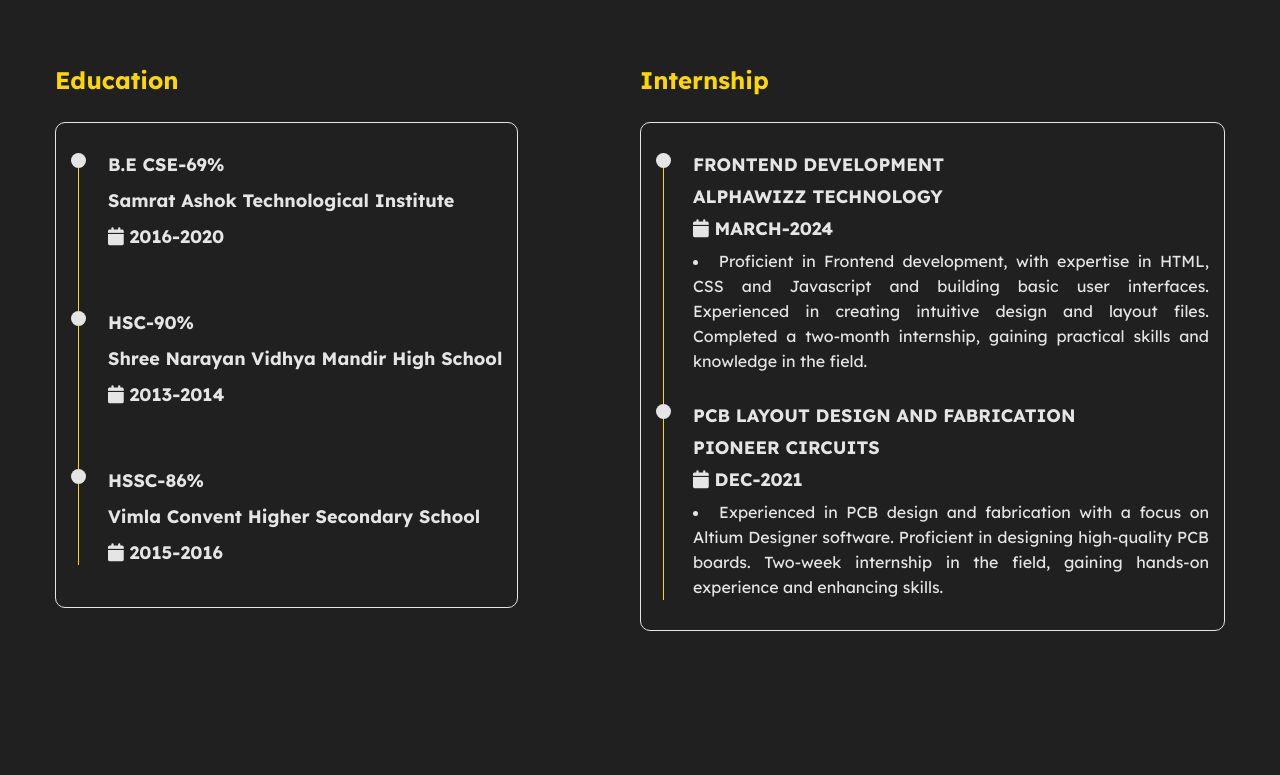
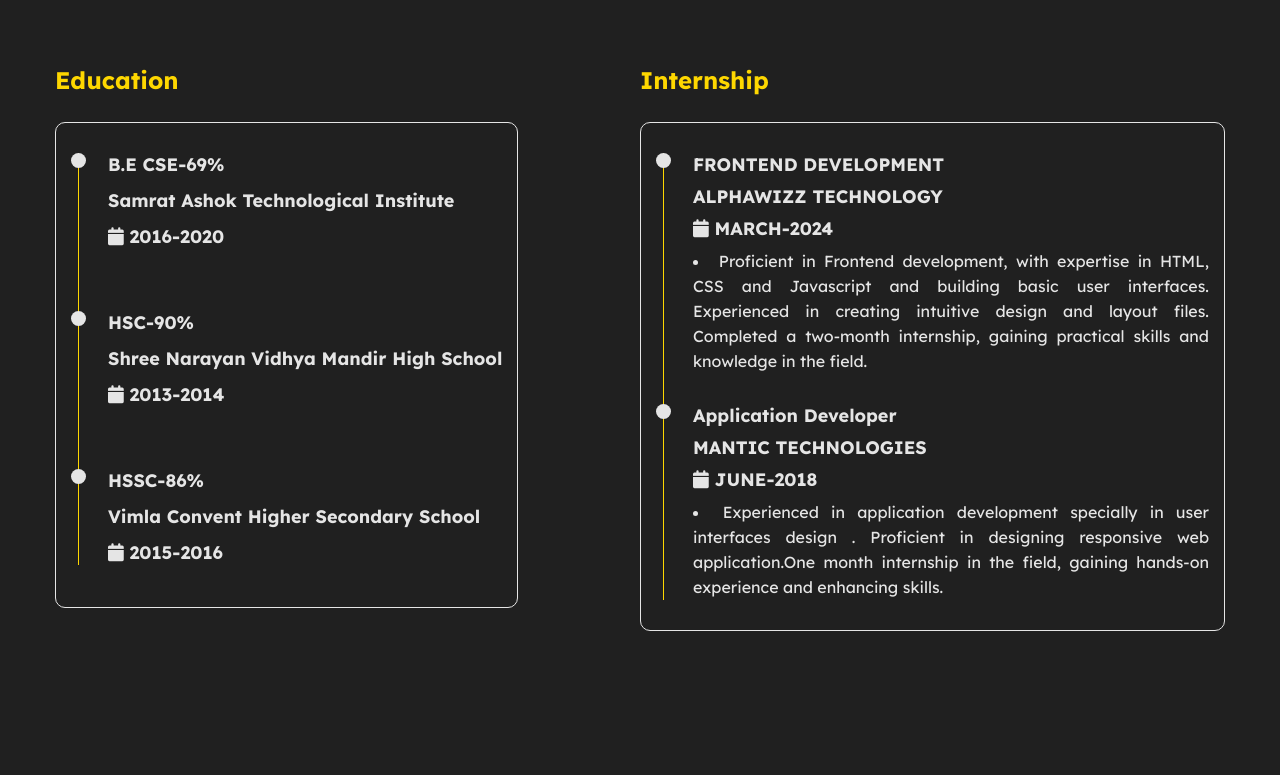
Before and after one commit to SHYAM1705/Portfolio_Shyam, a plain HTML site: page index.html in a window 1280 px wide. Shown: the part 972-1747 px from the top of the page. Drawn offline with nearby package versions, Linux system fonts and the light colour scheme.

Commit message:
index.html updated

```diff
--- a/index.html
+++ b/index.html
@@ -59,7 +59,6 @@
             <div class="social">
                 <a href="mailto:shyamsaad1705@gmail.com"><i class="fa fa-envelope"></i></a>
                 <a href="https://github.com/SHYAM1705"><i class="fa-brands fa-github"></i></a>
-                <a href="https://leetcode.com/sowndharnewbie/"><i class="fa fa-code"></i></a>
                 <a href="www.linkedin.com/in/shyamsaad/"><i class="fa-brands fa-linkedin"></i></a>
             </div>
         </div>
@@ -162,12 +161,12 @@
                                 <!-- Timeline-item -->
                                 <div class="timeline-item">
                                     <div class="circle-dot"></div>
-                                    <h3 class="timeline-title">PCB LAYOUT DESIGN AND FABRICATION</h3>
-                                    <h4 class="timeline-title">PIONEER CIRCUITS</h4>
+                                    <h3 class="timeline-title">Application Developer</h3>
+                                    <h4 class="timeline-title">MANTIC TECHNOLOGIES</h4>
                                     <h4 class="timeline-title">
-                                        <i class="fa fa-calendar"></i> DEC-2021
+                                        <i class="fa fa-calendar"></i> JUNE-2018
                                     </h4>
-                                    <li class="timeline-text">Experienced in PCB design and fabrication with a focus on Altium Designer software. Proficient in designing high-quality PCB boards. Two-week internship in the field, gaining hands-on experience and enhancing skills.</li>
+                                    <li class="timeline-text">Experienced in  application development specially in user interfaces design . Proficient in designing responsive web application.One month internship in the field, gaining hands-on experience and enhancing skills.</li>
                                 </div>
 
                             </div>
```
